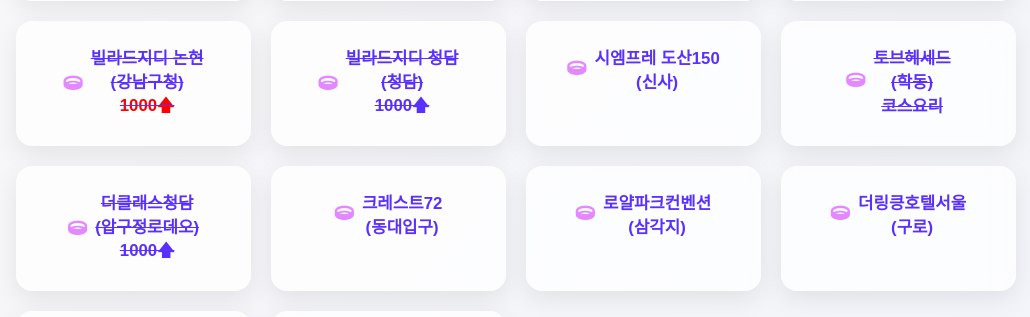
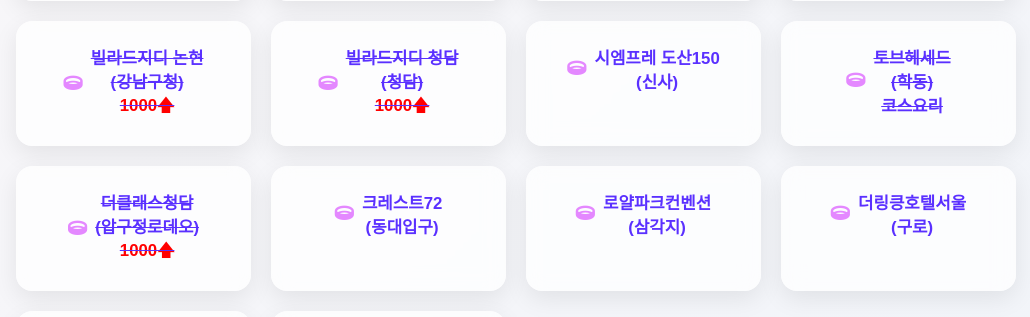
Before and after one commit to ums1993/TEST, a plain HTML site: page index.html in a window 1280 px wide. Shown: the part 386-703 px from the top of the page, without its empty margins (124-1154 px from the left). Drawn offline with Linux system fonts and the light colour scheme; a web font is replaced by a local one.

Commit message:
Update index.html

```diff
--- a/index.html
+++ b/index.html
@@ -85,10 +85,10 @@
     <div class="card"><a href="./laLuce.html"><i class="fas fa-ring"></i> 라루체<br>(명동)</a></div>
     <div class="card"><a href="./botanicPark.html"><i class="fas fa-ring"></i> 보타닉파크웨딩<br>(마곡나루)</a></div>
     <div class="card"><a href="./VillaDGGangNam.html"><i class="fas fa-ring"></i><s> 빌라드지디 논현<br>(강남구청)<br><span style="color: red;">1000🡅</span></s></a></div>
-    <div class="card"><a href="./VillaDGC.html"><i class="fas fa-ring"></i> <s>빌라드지디 청담<br>(청담)<br>1000🡅</s></a></div>
+    <div class="card"><a href="./VillaDGC.html"><i class="fas fa-ring"></i> <s>빌라드지디 청담<br>(청담)<br><span style="color: red;">1000🡅</span></s></a></div>
     <div class="card"><a href="./siempre.html"><i class="fas fa-ring"></i> 시엠프레 도산150<br>(신사)</a></div>
     <div class="card"><a href="./tov.html"><i class="fas fa-ring"></i> <s>토브헤세드<br>(학동)<br>코스요리</s></a></div>
-    <div class="card"><a href="#class"><i class="fas fa-ring"></i> <s>더클래스청담<br>(압구정로데오)<br>1000🡅</s></a></div>
+    <div class="card"><a href="#class"><i class="fas fa-ring"></i> <s>더클래스청담<br>(압구정로데오)<br><span style="color: red;">1000🡅</span></s></a></div>
     <div class="card"><a href="#crest"><i class="fas fa-ring"></i> 크레스트72<br>(동대입구)</a></div>
     <div class="card"><a href="#royal"><i class="fas fa-ring"></i> 로얄파크컨벤션<br>(삼각지)</a></div>
     <div class="card"><a href="#the-leeng"><i class="fas fa-ring"></i> 더링킁호텔서울<br>(구로)</a></div>
```
